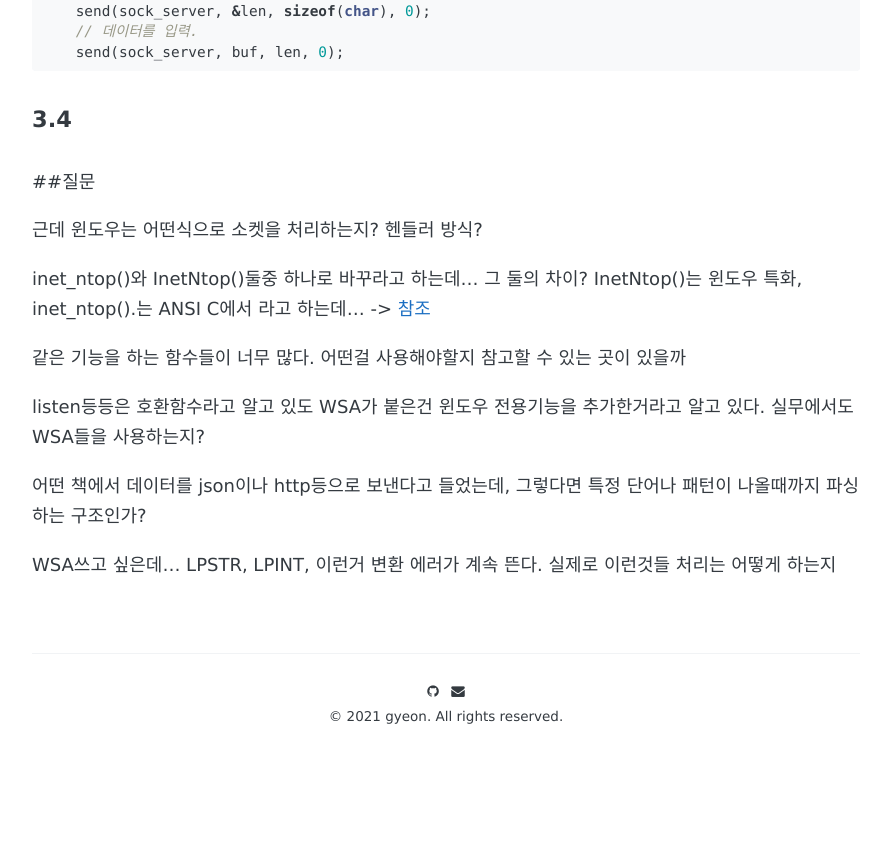
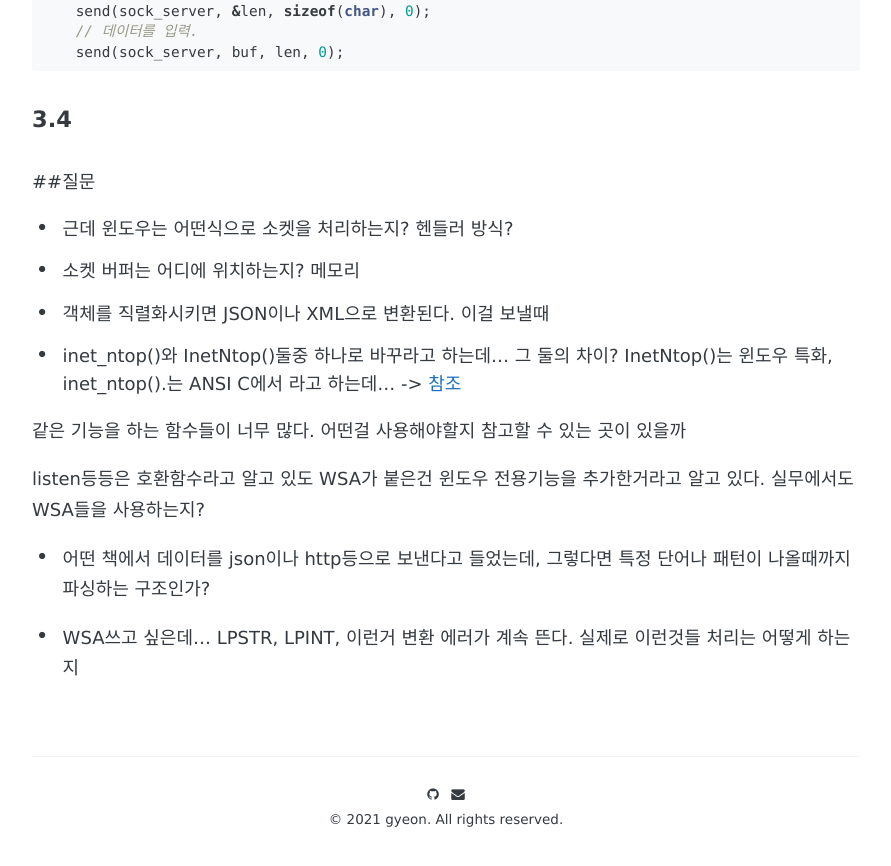
Before and after one commit to gyujun9403/gyujun9403.github.io, a Jekyll site: the page built from _posts/2022-04-13-GS-winsock_data.md, in a window 1280 px wide and 900 px high, scrolled down 3424 px. Shown: the top 866 px of the window, without its empty margins (194-1085 px from the left). Built offline with Jekyll 4.4.1, drawn with Linux system fonts in a browser that asks for light colours; some web fonts are replaced; comment, search, counter and statistics services are not loaded; before the commit the page ends 4241 px from its top, so only the background shows below that.

Commit message:
노트 정리

```diff
--- a/_posts/2022-04-13-GS-winsock_data.md
+++ b/_posts/2022-04-13-GS-winsock_data.md
@@ -221,10 +221,10 @@ int recvline(SOCKET socket, char* buf, int maxLen)
 
 ##질문
 
-근데 윈도우는 어떤식으로 소켓을 처리하는지? 헨들러 방식?
-
-
-inet_ntop()와 InetNtop()둘중 하나로 바꾸라고 하는데... 그 둘의 차이?
+- 근데 윈도우는 어떤식으로 소켓을 처리하는지? 헨들러 방식?
+- 소켓 버퍼는 어디에 위치하는지? 메모리
+- 객체를 직렬화시키면 JSON이나 XML으로 변환된다. 이걸 보낼때
+- inet_ntop()와 InetNtop()둘중 하나로 바꾸라고 하는데... 그 둘의 차이?
 InetNtop()는 윈도우 특화, inet_ntop().는 ANSI C에서 라고 하는데...
 -> [참조](https://www.winsocketdotnetworkprogramming.com/winsock2programming/winsock2advancedInternet3c.html)
 
@@ -232,6 +232,6 @@ InetNtop()는 윈도우 특화, inet_ntop().는 ANSI C에서 라고 하는데...
 
 listen등등은 호환함수라고 알고 있도 WSA가 붙은건 윈도우 전용기능을 추가한거라고 알고 있다. 실무에서도 WSA들을 사용하는지?
 
-어떤 책에서 데이터를 json이나 http등으로 보낸다고 들었는데, 그렇다면 특정 단어나 패턴이 나올때까지 파싱하는 구조인가?
+- 어떤 책에서 데이터를 json이나 http등으로 보낸다고 들었는데, 그렇다면 특정 단어나 패턴이 나올때까지 파싱하는 구조인가?
 
-WSA쓰고 싶은데... LPSTR, LPINT, 이런거 변환 에러가 계속 뜬다. 실제로 이런것들 처리는 어떻게 하는지
+- WSA쓰고 싶은데... LPSTR, LPINT, 이런거 변환 에러가 계속 뜬다. 실제로 이런것들 처리는 어떻게 하는지
```
Also changed, not shown: _posts/2022-03-29-GS-winsock_func1.md (+3 -3 lines), _posts/2022-04-15-Socket_quiz.md (line endings or trailing spaces).
